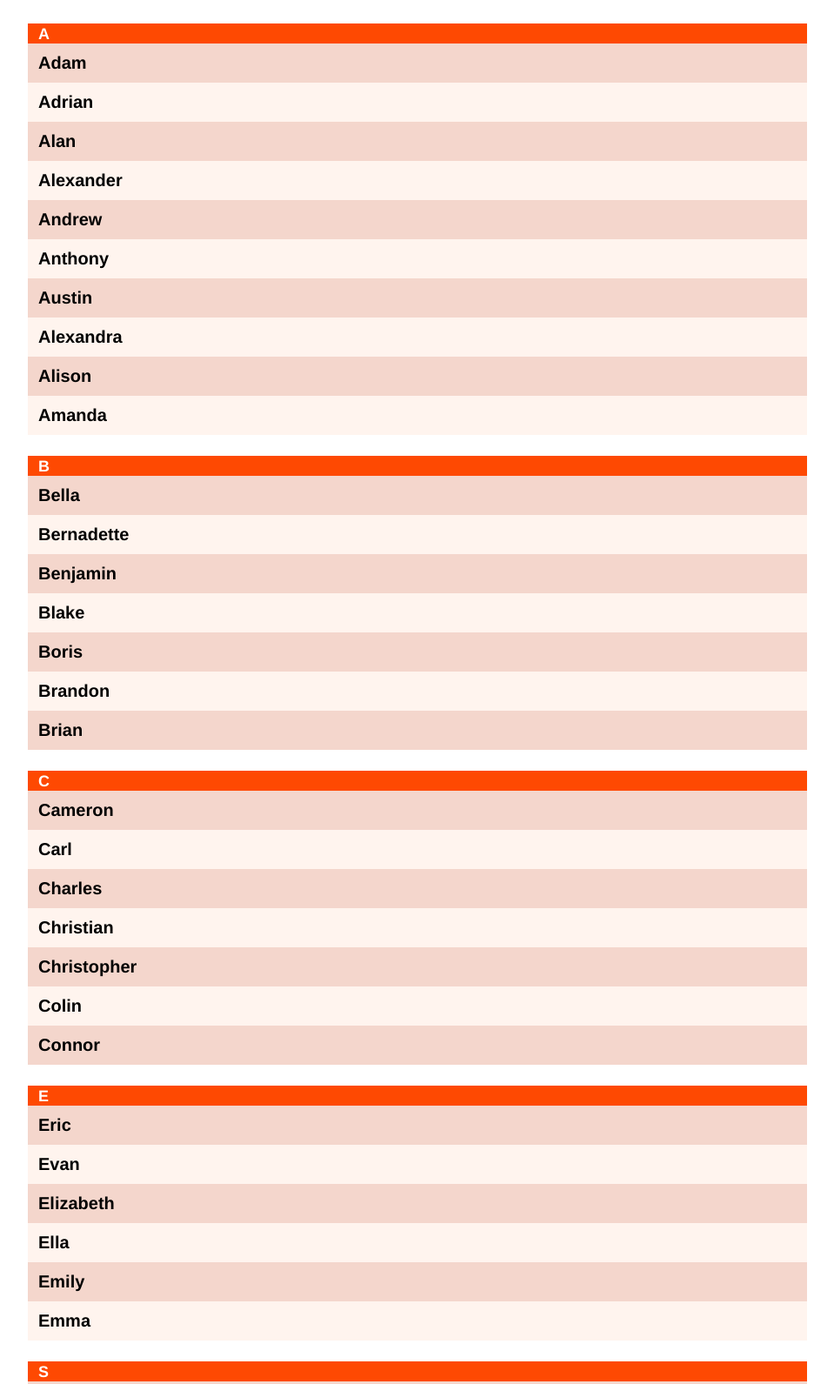
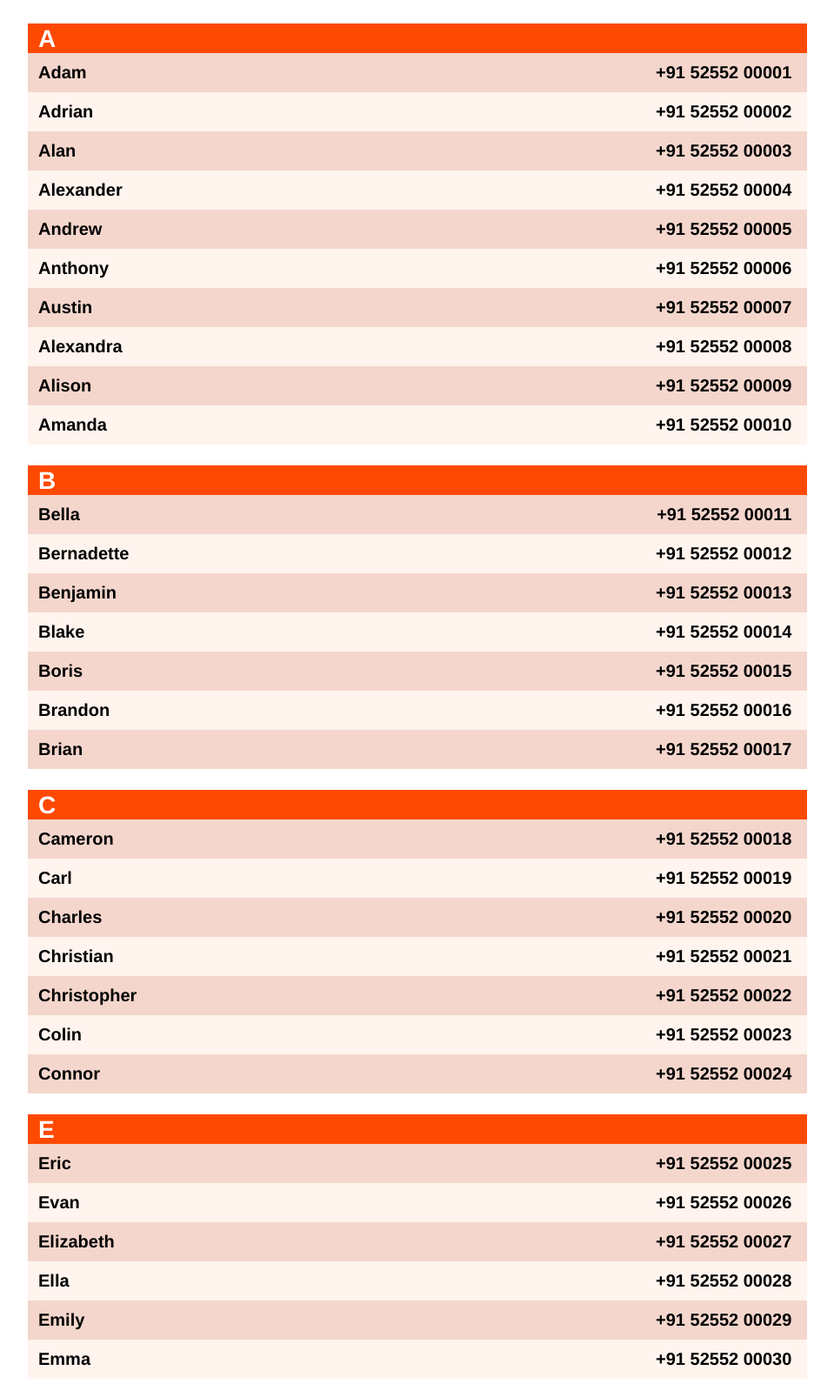
Before and after one commit to imshivamsoni/phonebookAssignment, a plain HTML site: page index.html in a window 1280 px wide. Shown: the part 213-1804 px from the top of the page at 87% size, without its empty margins (160-1119 px from the left). Drawn offline with Linux system fonts and the light colour scheme.

Commit message:
added numbers

```diff
--- a/index.html
+++ b/index.html
@@ -1,6 +1,10 @@
 <!DOCTYPE html>
 <html lang="en">
   <head>
+    <!---------------------------------------------------------------->
+
+    <!---- SHIVAM SONI - 1911981010 -->
+
     <meta charset="UTF-8" />
     <meta http-equiv="X-UA-Compatible" content="IE=edge" />
     <meta name="viewport" content="width=device-width, initial-scale=1.0" />
@@ -16,53 +20,53 @@
     <dl>
       <div>
         <dt>A</dt>
-        <dd>Adam</dd>
-        <dd>Adrian</dd>
-        <dd>Alan</dd>
-        <dd>Alexander</dd>
-        <dd>Andrew</dd>
-        <dd>Anthony</dd>
-        <dd>Austin</dd>
-        <dd>Alexandra</dd>
-        <dd>Alison</dd>
-        <dd>Amanda</dd>
+        <dd>Adam<span class="number">+91 52552 00001</span></dd>
+        <dd>Adrian<span class="number">+91 52552 00002</span></dd>
+        <dd>Alan<span class="number">+91 52552 00003</span></dd>
+        <dd>Alexander<span class="number">+91 52552 00004</span></dd>
+        <dd>Andrew<span class="number">+91 52552 00005</span></dd>
+        <dd>Anthony<span class="number">+91 52552 00006</span></dd>
+        <dd>Austin<span class="number">+91 52552 00007</span></dd>
+        <dd>Alexandra<span class="number">+91 52552 00008</span></dd>
+        <dd>Alison<span class="number">+91 52552 00009</span></dd>
+        <dd>Amanda<span class="number">+91 52552 00010</span></dd>
       </div>
       <div>
         <dt>B</dt>
-        <dd>Bella</dd>
-        <dd>Bernadette</dd>
-        <dd>Benjamin</dd>
-        <dd>Blake</dd>
-        <dd>Boris</dd>
-        <dd>Brandon</dd>
-        <dd>Brian</dd>
+        <dd>Bella<span class="number">+91 52552 00011</span></dd>
+        <dd>Bernadette<span class="number">+91 52552 00012</span></dd>
+        <dd>Benjamin<span class="number">+91 52552 00013</span></dd>
+        <dd>Blake<span class="number">+91 52552 00014</span></dd>
+        <dd>Boris<span class="number">+91 52552 00015</span></dd>
+        <dd>Brandon<span class="number">+91 52552 00016</span></dd>
+        <dd>Brian<span class="number">+91 52552 00017</span></dd>
       </div>
       <div>
         <dt>C</dt>
-        <dd>Cameron</dd>
-        <dd>Carl</dd>
-        <dd>Charles</dd>
-        <dd>Christian</dd>
-        <dd>Christopher</dd>
-        <dd>Colin</dd>
-        <dd>Connor</dd>
+        <dd>Cameron<span class="number">+91 52552 00018</span></dd>
+        <dd>Carl<span class="number">+91 52552 00019</span></dd>
+        <dd>Charles<span class="number">+91 52552 00020</span></dd>
+        <dd>Christian<span class="number">+91 52552 00021</span></dd>
+        <dd>Christopher<span class="number">+91 52552 00022</span></dd>
+        <dd>Colin<span class="number">+91 52552 00023</span></dd>
+        <dd>Connor<span class="number">+91 52552 00024</span></dd>
       </div>
       <div>
         <dt>E</dt>
-        <dd>Eric</dd>
-        <dd>Evan</dd>
-        <dd>Elizabeth</dd>
-        <dd>Ella</dd>
-        <dd>Emily</dd>
-        <dd>Emma</dd>
+        <dd>Eric<span class="number">+91 52552 00025</span></dd>
+        <dd>Evan<span class="number">+91 52552 00026</span></dd>
+        <dd>Elizabeth<span class="number">+91 52552 00027</span></dd>
+        <dd>Ella<span class="number">+91 52552 00028</span></dd>
+        <dd>Emily<span class="number">+91 52552 00029</span></dd>
+        <dd>Emma<span class="number">+91 52552 00030</span></dd>
       </div>
       <div>
         <dt>S</dt>
-        <dd>Simon</dd>
-        <dd>Stephen</dd>
-        <dd>Steven</dd>
-        <dd>Stewart</dd>
-        <dd>Sarah</dd>
+        <dd>Simon<span class="number">+91 52552 00031</span></dd>
+        <dd>Stephen<span class="number">+91 52552 00032</span></dd>
+        <dd>Steven<span class="number">+91 52552 00033</span></dd>
+        <dd>Stewart<span class="number">+91 52552 00034</span></dd>
+        <dd>Sarah<span class="number">+91 52552 00035</span></dd>
       </div>
     </dl>
   </body>
--- a/style.css
+++ b/style.css
@@ -35,7 +35,7 @@ dt {
   background: #fe4902;
 
   color: #fff;
-  font: bold 18px Helvetica, Arial, sans-serif;
+  font: bold 28px Helvetica, Arial, sans-serif;
   margin: 0;
   padding: 2px 0 0 12px;
   position: sticky;
@@ -49,6 +49,10 @@ dd {
   white-space: nowrap;
 }
 
+.number {
+  float: right;
+  margin-right: 2%;
+}
 dd:nth-child(even) {
   background-color: #f4d6cc;
 }
```
